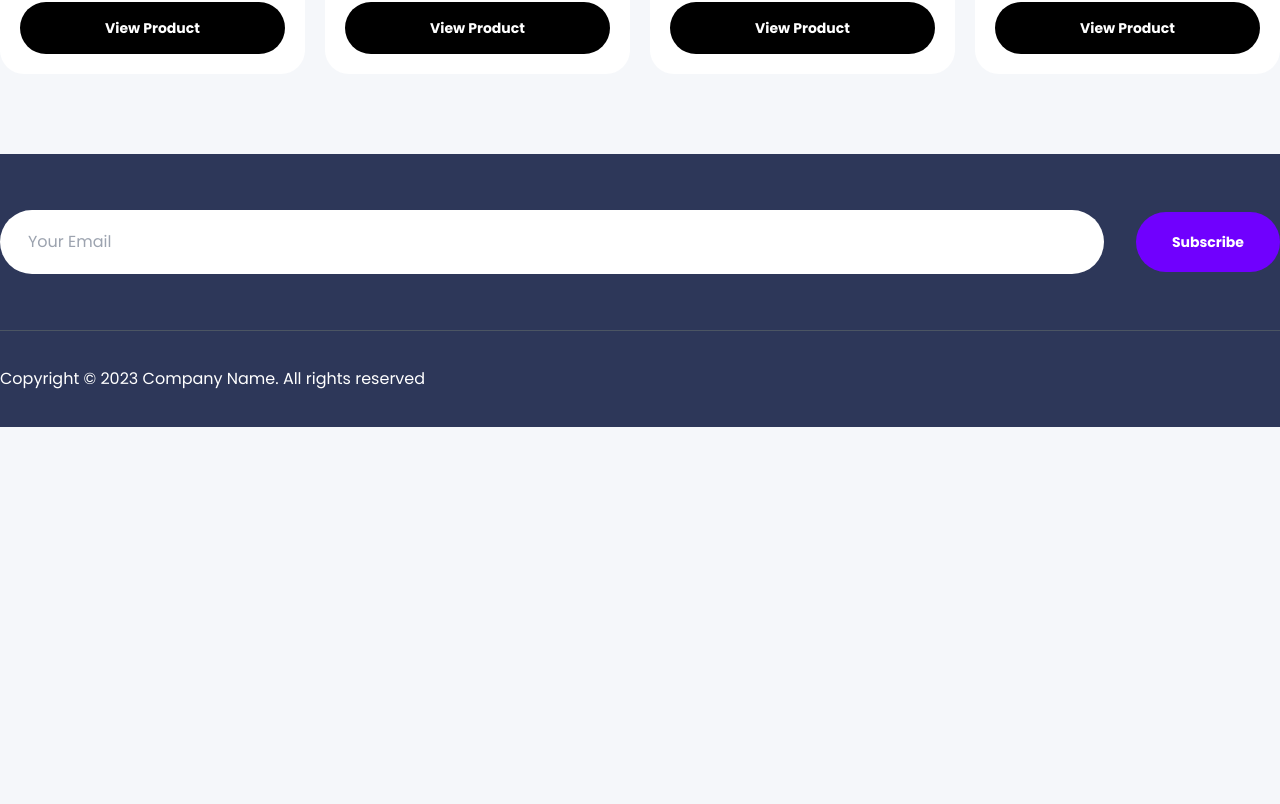
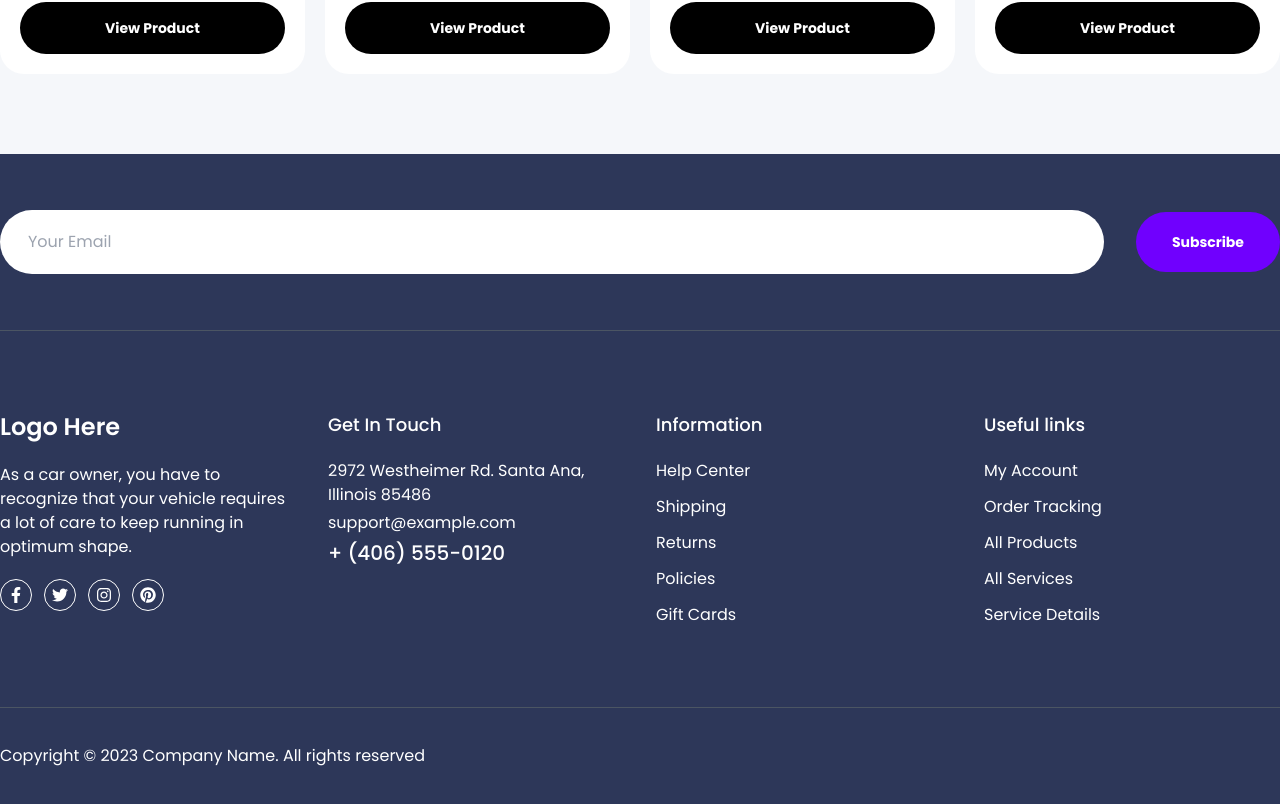
Before and after one commit to marufkhan20/ecommerce, a Next.js app: page /products/single-product in a window 1280 px wide. Shown: the part 1981-2785 px from the top of the page. Before the commit the page ends 2408 px from the top, so only its background shows below. Built offline with nearby package versions, Linux system fonts and the light colour scheme.

Commit message:
Add Product Image preview and footer section

```diff
--- a/src/components/shared/Footer.jsx
+++ b/src/components/shared/Footer.jsx
@@ -1,3 +1,10 @@
+import Link from "next/link";
+import {
+  FaFacebookF,
+  FaInstagram,
+  FaPinterest,
+  FaTwitter,
+} from "react-icons/fa";
 import Button from "../ui/Button";
 
 const Footer = () => {
@@ -15,6 +22,89 @@ const Footer = () => {
           </div>
         </div>
 
+        <div className="border-b border-gray-600 py-20 grid sm:grid-cols-2 md:grid-cols-3 lg:grid-cols-4 gap-8">
+          <div>
+            <Link className="font-semibold text-2xl" href="/">
+              Logo Here
+            </Link>
+            <p className="my-5">
+              As a car owner, you have to recognize that your vehicle requires a
+              lot of care to keep running in optimum shape.
+            </p>
+            <ul className="flex items-center gap-3">
+              <li className="w-8 h-8 rounded-full border border-white text-white flex items-center justify-center cursor-pointer transition-all hover:border-primary hover:text-primary">
+                <Link href="#">
+                  <FaFacebookF />
+                </Link>
+              </li>
+              <li className="w-8 h-8 rounded-full border border-white text-white flex items-center justify-center cursor-pointer transition-all hover:border-primary hover:text-primary">
+                <Link href="#">
+                  <FaTwitter />
+                </Link>
+              </li>
+              <li className="w-8 h-8 rounded-full border border-white text-white flex items-center justify-center cursor-pointer transition-all hover:border-primary hover:text-primary">
+                <Link href="#">
+                  <FaInstagram />
+                </Link>
+              </li>
+              <li className="w-8 h-8 rounded-full border border-white text-white flex items-center justify-center cursor-pointer transition-all hover:border-primary hover:text-primary">
+                <Link href="#">
+                  <FaPinterest />
+                </Link>
+              </li>
+            </ul>
+          </div>
+
+          <div>
+            <h3 className="text-white text-lg mb-5">Get In Touch</h3>
+            <p>2972 Westheimer Rd. Santa Ana, Illinois 85486</p>
+            <p className="mt-1">support@example.com</p>
+            <h2 className="text-xl text-white mt-1">+ (406) 555-0120</h2>
+          </div>
+
+          <div className="text-white">
+            <h3 className="text-white text-lg mb-5">Information</h3>
+            <ul className="flex flex-col gap-3">
+              <li>
+                <Link href="#">Help Center</Link>
+              </li>
+              <li>
+                <Link href="#">Shipping</Link>
+              </li>
+              <li>
+                <Link href="#">Returns</Link>
+              </li>
+              <li>
+                <Link href="#">Policies</Link>
+              </li>
+              <li>
+                <Link href="#">Gift Cards</Link>
+              </li>
+            </ul>
+          </div>
+
+          <div className="text-white">
+            <h3 className="text-white text-lg mb-5">Useful links</h3>
+            <ul className="flex flex-col gap-3">
+              <li>
+                <Link href="#">My Account</Link>
+              </li>
+              <li>
+                <Link href="#">Order Tracking</Link>
+              </li>
+              <li>
+                <Link href="#">All Products</Link>
+              </li>
+              <li>
+                <Link href="#">All Services</Link>
+              </li>
+              <li>
+                <Link href="#">Service Details</Link>
+              </li>
+            </ul>
+          </div>
+        </div>
+
         <div className="py-9 flex items-center gap-5 justify-between flex-wrap">
           <p>Copyright © 2023 Company Name. All rights reserved</p>
         </div>
--- a/src/components/shared/ProductItem.jsx
+++ /dev/null
@@ -1,41 +0,0 @@
-import Link from "next/link";
-import { FaRegEye } from "react-icons/fa";
-import { FaRegStar } from "react-icons/fa6";
-import { TfiReload } from "react-icons/tfi";
-import Button from "../ui/Button";
-
-const ProductItem = ({ image }) => {
-  return (
-    <Link
-      href="#"
-      className="bg-white p-5 rounded-3xl transition-all product-item relative"
-    >
-      <div className="pb-5">
-        <img className="rounded-3xl w-full h-full" src={image} alt="product" />
-      </div>
-      <div className="flex flex-col items-center gap-2">
-        <h5 className="transition-all hover:text-primary">Sticker</h5>
-        <h4 className="text-lg font-semibold">$9.50 - $39.95</h4>
-        <div className="mt-7 w-full">
-          <Button className="w-full" variant="dark">
-            View Product
-          </Button>
-        </div>
-      </div>
-
-      <div className="product-item-opt opacity-0 invisible translate-y-2 transition-all duration-300 absolute top-5 right-8 flex flex-col gap-2">
-        <div className="w-10 h-10 rounded-full bg-white shadow flex items-center justify-center cursor-pointer transition-all hover:bg-primary hover:text-white">
-          <FaRegStar />
-        </div>
-        <div className="w-10 h-10 rounded-full bg-white shadow flex items-center justify-center cursor-pointer transition-all hover:bg-primary hover:text-white">
-          <FaRegEye />
-        </div>
-        <div className="w-10 h-10 rounded-full bg-white shadow flex items-center justify-center cursor-pointer transition-all hover:bg-primary hover:text-white">
-          <TfiReload />
-        </div>
-      </div>
-    </Link>
-  );
-};
-
-export default ProductItem;
--- /dev/null
+++ b/src/components/shared/ProductItem/ViewProductImages.jsx
@@ -0,0 +1,72 @@
+"use client";
+import { product } from "@/constants";
+import { useState } from "react";
+import { GoChevronLeft, GoChevronRight } from "react-icons/go";
+
+const ViewProductImages = ({ viewImages, setViewImages }) => {
+  const [activeImage, setActiveImage] = useState(0);
+  return (
+    <div
+      className={`fixed transition-all duration-300 ${
+        viewImages ? "opacity-100 visible" : "opacity-0 invisible"
+      } inset-0 w-full h-full bg-black/80 flex flex-col sm:flex-row items-center justify-center sm:justify-between gap-10 px-5 md:px-20 z-50`}
+      onClick={() => setViewImages(false)}
+    >
+      <div className="hidden sm:block" onClick={(e) => e.stopPropagation()}>
+        <div
+          className="w-14 bg-white h-12 flex items-center justify-center rounded-lg cursor-pointer"
+          onClick={() => {
+            activeImage !== 0 && setActiveImage(activeImage - 1);
+          }}
+        >
+          <GoChevronLeft className="text-4xl" />
+        </div>
+      </div>
+      <div
+        onClick={(e) => e.stopPropagation()}
+        className="w-full md:w-[800px] bg-white rounded-2xl p-5 sm:p-10"
+      >
+        <img src={product?.productImages[activeImage]} alt="product image" />
+      </div>
+      <div className="hidden sm:block" onClick={(e) => e.stopPropagation()}>
+        <div
+          className="w-14 bg-white h-12 flex items-center justify-center rounded-lg cursor-pointer"
+          onClick={() => {
+            activeImage < product?.productImages?.length - 1 &&
+              setActiveImage(activeImage + 1);
+          }}
+        >
+          <GoChevronRight className="text-4xl" />
+        </div>
+      </div>
+
+      {/* mobile version */}
+      <div className="flex justify-center items-center gap-5 sm:hidden">
+        <div onClick={(e) => e.stopPropagation()}>
+          <div
+            className="w-14 bg-white h-12 flex items-center justify-center rounded-lg cursor-pointer"
+            onClick={() => {
+              activeImage !== 0 && setActiveImage(activeImage - 1);
+            }}
+          >
+            <GoChevronLeft className="text-4xl" />
+          </div>
+        </div>
+
+        <div onClick={(e) => e.stopPropagation()}>
+          <div
+            className="w-14 bg-white h-12 flex items-center justify-center rounded-lg cursor-pointer"
+            onClick={() => {
+              activeImage < product?.productImages?.length - 1 &&
+                setActiveImage(activeImage + 1);
+            }}
+          >
+            <GoChevronRight className="text-4xl" />
+          </div>
+        </div>
+      </div>
+    </div>
+  );
+};
+
+export default ViewProductImages;
--- /dev/null
+++ b/src/components/shared/ProductItem/index.jsx
@@ -0,0 +1,63 @@
+"use client";
+import Link from "next/link";
+import { useState } from "react";
+import { FaRegEye } from "react-icons/fa";
+import { FaRegStar } from "react-icons/fa6";
+import { TfiReload } from "react-icons/tfi";
+import Button from "../../ui/Button";
+import ViewProductImages from "./ViewProductImages";
+
+const ProductItem = ({ image }) => {
+  const [viewImages, setViewImages] = useState(false);
+  return (
+    <>
+      <div className="bg-white p-5 rounded-3xl transition-all product-item relative">
+        <div className="pb-5">
+          <Link href="/products/single-product">
+            <img
+              className="rounded-3xl w-full h-full"
+              src={image}
+              alt="product"
+            />
+          </Link>
+        </div>
+        <div className="flex flex-col items-center gap-2">
+          <Link href="/products/single-product">
+            <h5 className="transition-all hover:text-primary">Sticker</h5>
+          </Link>
+          <h4 className="text-lg font-semibold">$9.50 - $39.95</h4>
+          <div className="mt-7 w-full">
+            <Link href="/products/single-product">
+              <Button className="w-full" variant="dark">
+                View Product
+              </Button>
+            </Link>
+          </div>
+        </div>
+
+        <div className="product-item-opt opacity-0 invisible translate-y-2 transition-all duration-300 absolute top-5 right-8 flex flex-col gap-2">
+          <div className="w-10 h-10 rounded-full bg-white shadow flex items-center justify-center cursor-pointer transition-all hover:bg-primary hover:text-white">
+            <FaRegStar />
+          </div>
+          <div
+            className="w-10 h-10 rounded-full bg-white shadow flex items-center justify-center cursor-pointer transition-all hover:bg-primary hover:text-white"
+            onClick={() => setViewImages(true)}
+          >
+            <FaRegEye />
+          </div>
+          <div className="w-10 h-10 rounded-full bg-white shadow flex items-center justify-center cursor-pointer transition-all hover:bg-primary hover:text-white">
+            <TfiReload />
+          </div>
+        </div>
+      </div>
+
+      {/* view product images */}
+      <ViewProductImages
+        viewImages={viewImages}
+        setViewImages={setViewImages}
+      />
+    </>
+  );
+};
+
+export default ProductItem;
```
